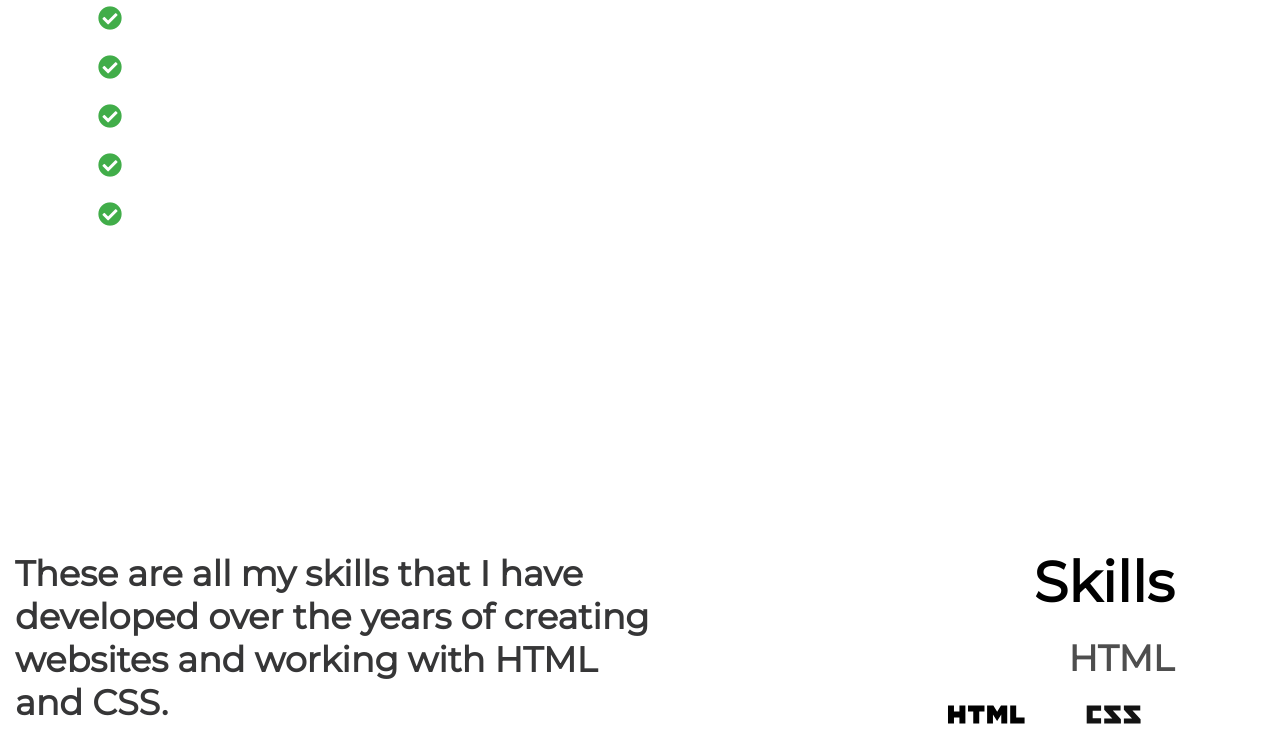
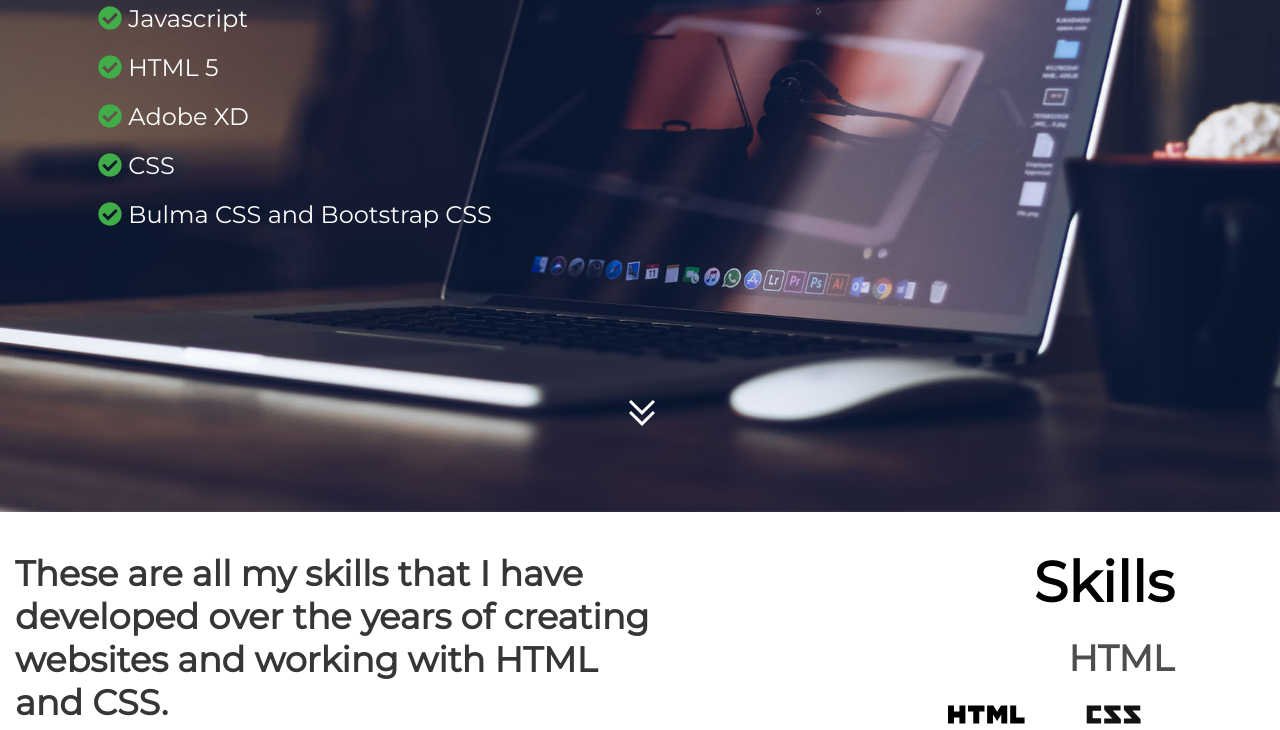
Before and after one commit to soneillZ/portfolio-page, a plain HTML site: page index.html in a window 1280 px wide. Shown: the part 288-1018 px from the top of the page. Drawn offline with Linux system fonts and the light colour scheme; the site is published under a folder, as on GitHub Pages, so addresses that start at the root find nothing.

Commit message:
Add files via upload

```diff
--- a/css/main.css
+++ b/css/main.css
@@ -14,7 +14,7 @@ html, body {
     margin: 0 0 0 0;
     padding: 0 0 0 0;
     height: 100%;
-    background-image: url('/images/home-background.jpg');
+    background: url('../images/home-background.jpg');
     height: 100%;
     background-position: center;
     background-repeat: no-repeat;
```
